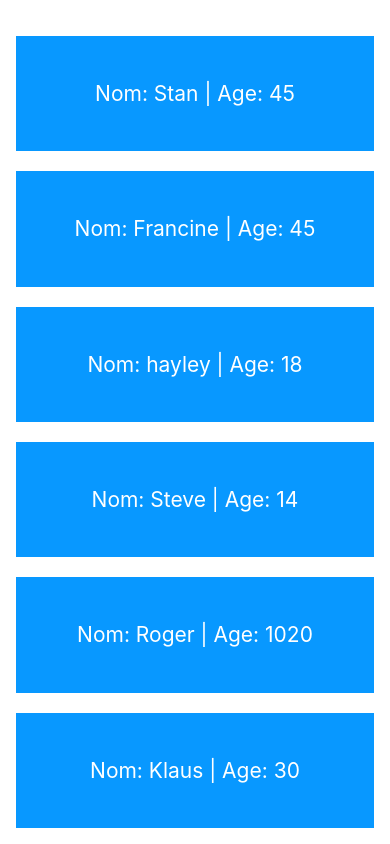
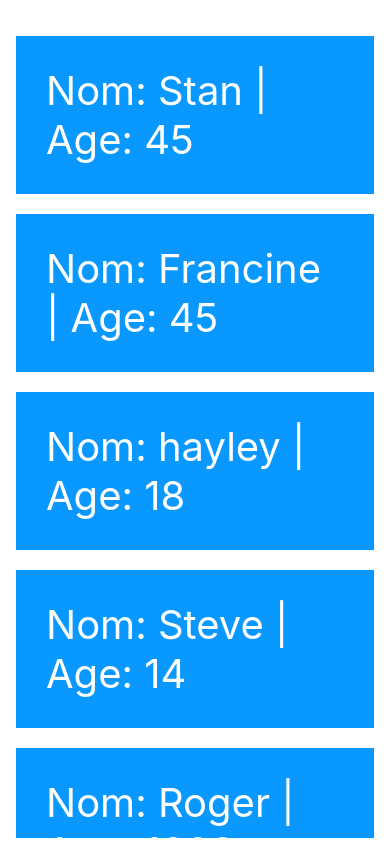
Before and after one commit to cem-sucu/exerciceDG-react-native, a React Native app: screen / in a window 390 px wide. Built offline with nearby package versions, Linux system fonts and the light colour scheme.

Commit message:
exercice 5 finis

```diff
--- a/App.js
+++ b/App.js
@@ -1,7 +1,7 @@
 // Exercice 1
 import { StatusBar } from "react-native";
 import React, { useState } from "react";
-import { View, StyleSheet, Text } from "react-native";
+import { View, StyleSheet, Text, ScrollView } from "react-native";
 
 export default function App() {
     StatusBar.setBarStyle("dark-content", true);
@@ -18,6 +18,7 @@ export default function App() {
 
     return (
       <View style={styles.container}>
+              <ScrollView>
                 {family.map((member) => {
                     return (
                         <View key={member.id} style={styles.containerMember}>
@@ -27,6 +28,7 @@ export default function App() {
                         </View>
                     );
                 })}
+        </ScrollView>
             </View>
     );
 }
@@ -45,11 +47,10 @@ const styles = StyleSheet.create({
         justifyContent: "center",
         backgroundColor: "#0898ff",
         alignItems: "center",
-        flexGrow: 1, // permet d'étirer les éléments lorsqu'ils sont l'un en dessous des autres pour remplir toute la view
     },
     memberText: {
         color: "#FFFFFF",
         padding: 30,
-        fontSize: 21,
+        fontSize: 40,
     },
 });
```
Lines whose indentation alone changed are shown as unchanged.
